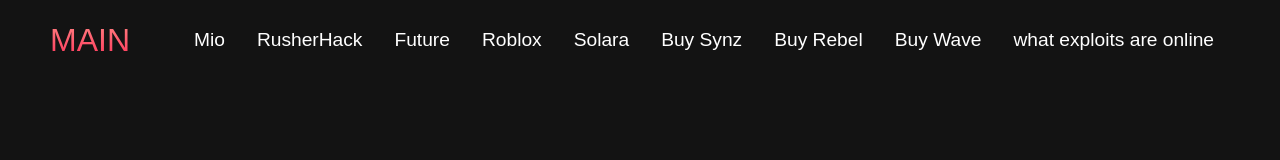
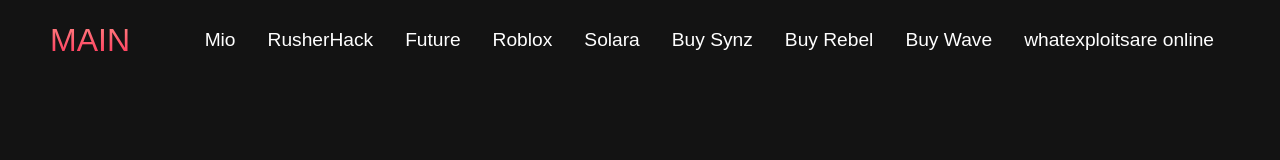
Before and after one commit to IntelljIg/Hub, a plain HTML site: page index.html in a window 1280 px wide. Drawn offline with Linux system fonts and the light colour scheme.

Commit message:
Update index.html

```diff
--- a/index.html
+++ b/index.html
@@ -42,7 +42,7 @@
                     <a href="/wave.html" class="navbar__links">Buy Wave</a>
                 </li>
                 <li class="navbar__item">
-                    <a href="/whatexpsareonline.html" class="navbar__links">what exploits are online</a>
+                    <a href="/whatexpsareonline.html" class="navbar__links">whatexploitsare online</a>
                 </li>
             </ul>
         </div>
```
